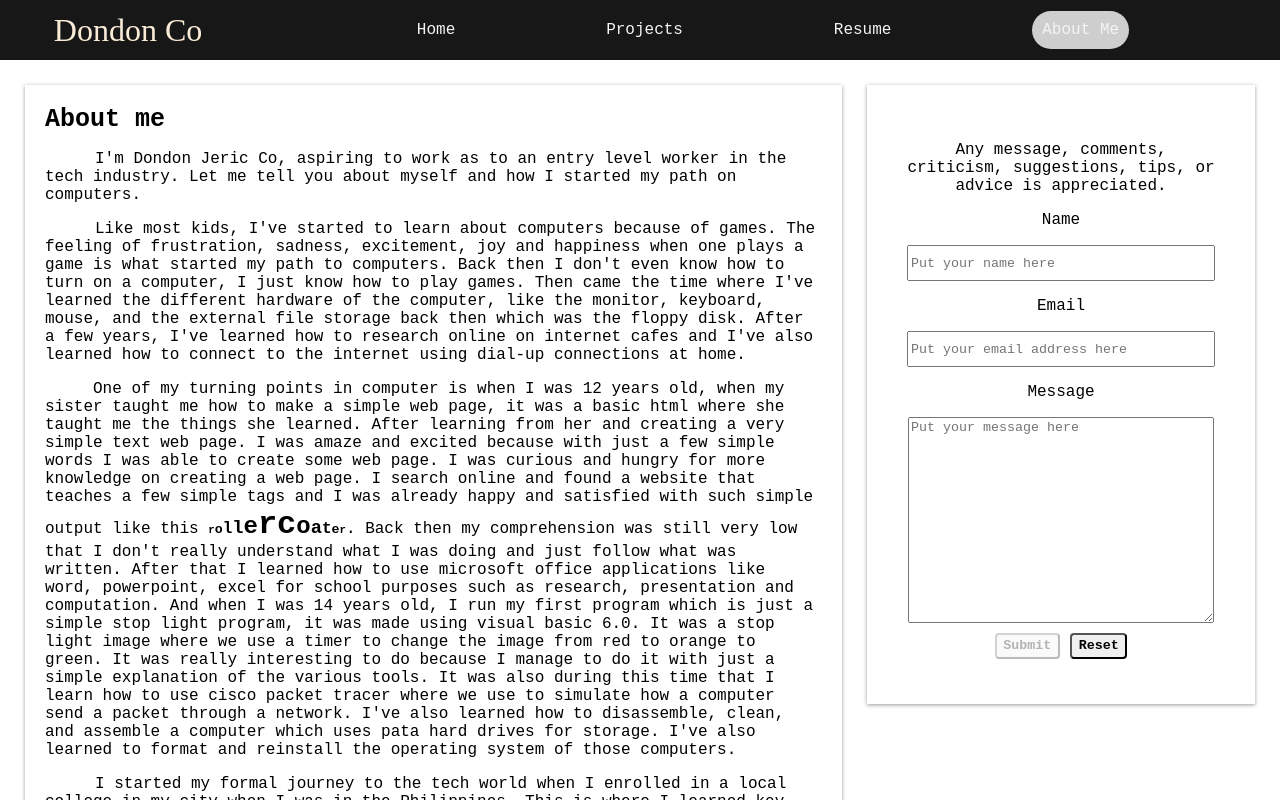
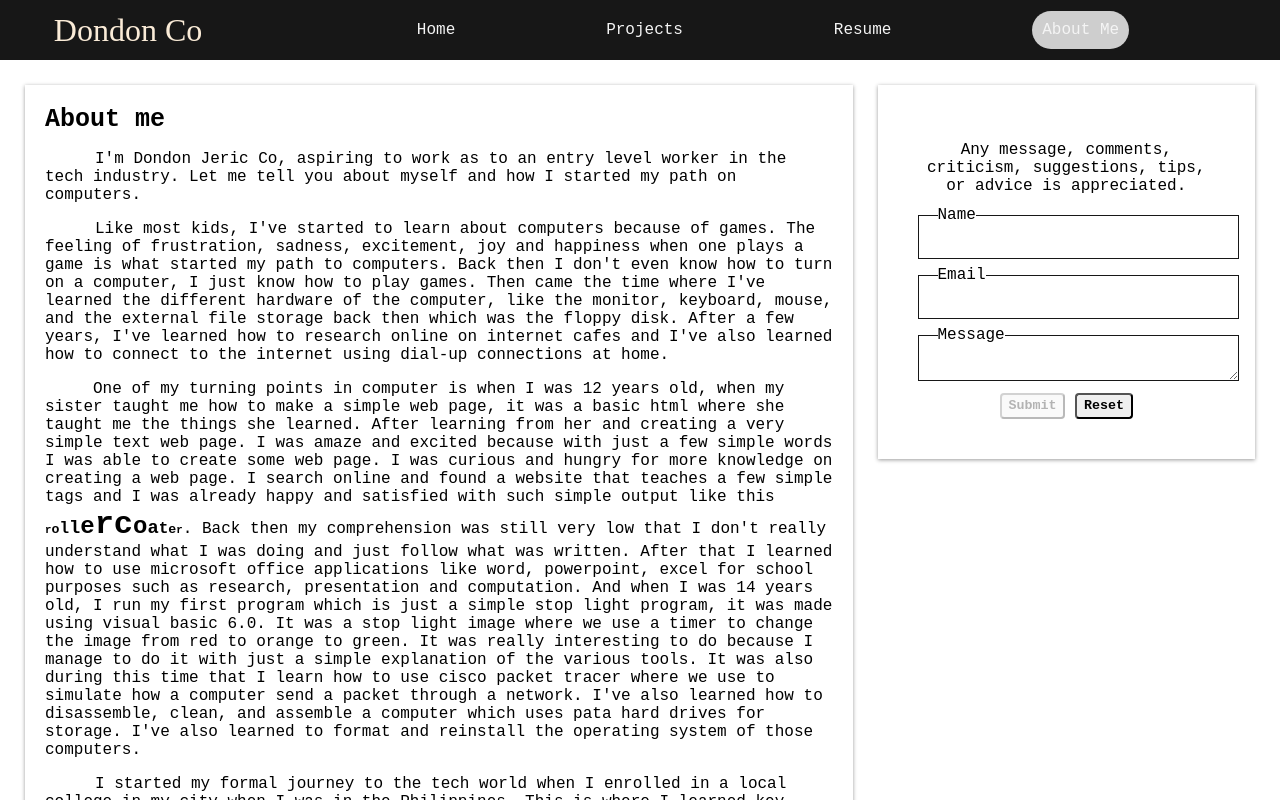
Before and after one commit to dondonco/dondon-co, a React (Create React App) app: page /AboutMe in a window 1280 px wide. Shown: the top 800 px of the page. Built offline with nearby package versions, Linux system fonts and the light colour scheme.

Commit message:
Updated the website

```diff
--- a/src/AboutMe.css
+++ b/src/AboutMe.css
@@ -32,6 +32,51 @@
   font-weight: bold;
 }
 
+.rightSide__message form .rightSide__field {
+  height: 40px;
+  width: 100%;
+  margin-top: 20px;
+  position: relative;
+}
+
+.rightSide__message form .rightSide__field input,
+.rightSide__message form .rightSide__field textarea {
+  height: 100%;
+  width: 100%;
+  outline: none;
+  font-size: 17px;
+  padding-left: 20px;
+  border: 1px solid #171717;
+}
+.rightSide__message form .rightSide__field input:focus,
+.rightSide__message form .rightSide__field textarea:focus {
+  border-color: #000000;
+  border: 2px solid;
+}
+
+form .rightSide__field input:focus ~ label,
+form .rightSide__field input:valid ~ label,
+form .rightSide__field textarea:focus ~ label,
+form .rightSide__field textarea:valid ~ label {
+  top: 0%;
+  font-size: 16px;
+  color: #000000;
+  background: #fff;
+  transform: translateY(-50%);
+}
+
+.rightSide__message form .rightSide__field label {
+  position: absolute;
+  top: 50%;
+  left: 20px;
+  color: #999;
+  font-weight: 400;
+  font-size: 17px;
+  pointer-events: none;
+  transform: translateY(-50%);
+  transition: all 0.3s ease;
+}
+
 .rightSide__button {
   margin: 5px;
   display: inline-block;
@@ -42,6 +87,12 @@
   box-shadow: inset 0 2px 0 rgba(244, 244, 244, 0.2);
   font-weight: bold;
   cursor: pointer;
+  transition: all 0.3s ease;
+  margin: 0 5px;
+}
+
+.rightSide__button:active {
+  transform: scale(0.9);
 }
 
 .input__type {
@@ -49,14 +100,10 @@
   height: 30px;
 }
 
-.rightSide__textArea {
-  width: 300px;
-  height: 200px;
-}
-
 .rightSide__message {
   padding: 10px;
   margin: 10px;
+  height: fit-content;
 }
 
 h1,
@@ -84,4 +131,8 @@ h6 {
   .aboutMe__rightSide {
     margin: 10px 30px 30px;
   }
+  .rightSide__message {
+    padding: 10px;
+    margin: 10px;
+  }
 }
--- a/src/AboutMe.js
+++ b/src/AboutMe.js
@@ -39,12 +39,18 @@ const AboutMe = ({submit, reset}) => {
                         <form>
                             <p>Any message, comments, criticism, suggestions, tips, or
                                  advice is appreciated.</p>
-                            <p>Name</p>
-                            <input className="input__type" type="text" placeholder="Put your name here"/>
-                            <p>Email</p>
-                            <input className="input__type" type="email" placeholder="Put your email address here"/>
-                            <p>Message</p>
-                            <textarea className="rightSide__textArea" placeholder="Put your message here"/>
+                            <div className="rightSide__field">
+                                <input className="input__type" type="text" />
+                                <label>Name</label>
+                            </div>
+                            <div className="rightSide__field">
+                                <input className="input__type" type="email" />
+                                <label>Email</label>
+                            </div>
+                            <div className="rightSide__field">
+                                <textarea className="rightSide__textArea" />
+                                <label>Message</label>
+                            </div>
                             <br />
                             <button disabled className="rightSide__button" onClick={submit}>Submit</button>
 
--- a/src/Home.js
+++ b/src/Home.js
@@ -11,7 +11,7 @@ const Home = () => {
                 <div className="container__right">
                     <h1 className="greetings">hi i'm Dondon</h1>
                     <p>
-                        This website was created using react. It is currently being hosted on github. I'm still in the process of developmet this website while I'm learning and creating projects for my portfolio.
+                        This website is a scalable website that was created using react. It is currently being hosted on github. I'm still in the process of developmet this website while I'm learning and creating projects for my portfolio.
                     </p>
                     <p>
                         I created this website to show that I have the basic skills and knowledge to start working into the tech industry. I really would loved to start my journey professionally in tech field and I hope that you would help me achieve this current goal of mine. Thank you for taking your time in browsing my website and I hope that I would hear from you!
--- a/src/Projects.js
+++ b/src/Projects.js
@@ -15,7 +15,7 @@ const Projects = () => {
             <div className="projects__body">
 
                 <Project
-                name="Simple Login Authentication"
+                name="Login Authentication"
                 tools="HTML, CSS, Javascript, Firebase"
                 description="Simple Signup/Signin webpage that uses email authentication from firebase created using react"
                 img={Web}/>
```
